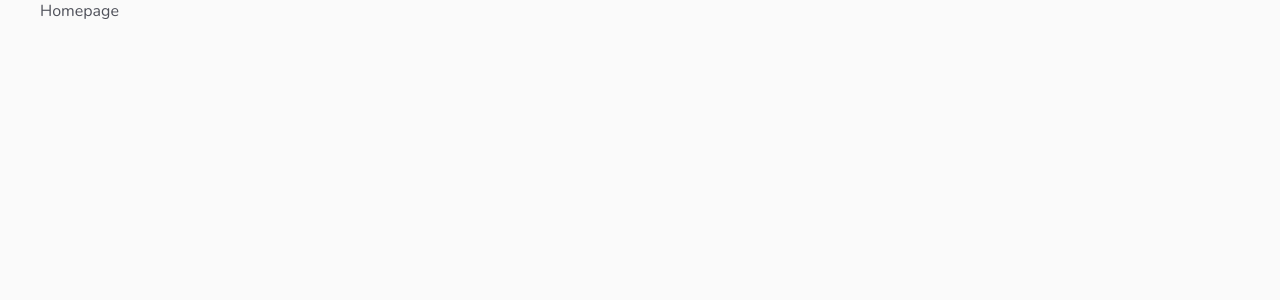
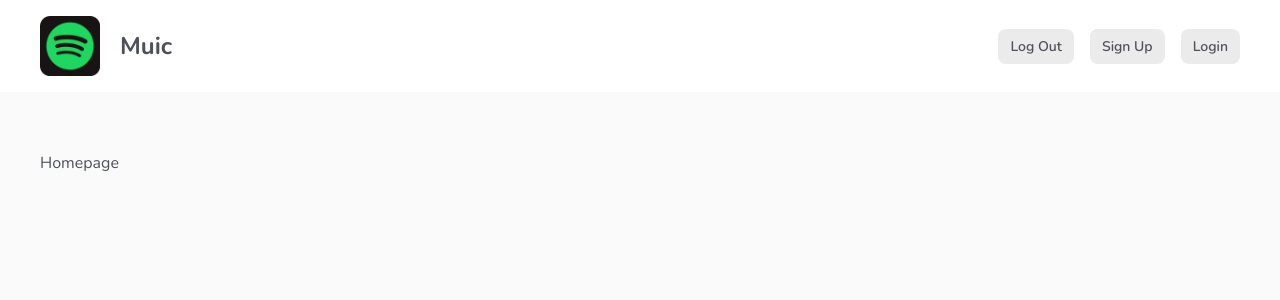
Before and after one commit to Yuzeyzer/Vue-Firebase, a Vue app: page / in a window 1280 px wide. Shown: the top 300 px of the page. Built offline with nearby package versions, Linux system fonts and the light colour scheme.

Commit message:
created Navbar component

```diff
--- a/src/App.vue
+++ b/src/App.vue
@@ -1,13 +1,15 @@
 <template>
+  <Navbar />
   <div class="content">
     <router-view />
   </div>
 </template>
 
 <script>
+import Navbar from "./components/Navbar";
 export default {
   name: "App",
-  components: {},
+  components: { Navbar },
 };
 </script>
 
--- /dev/null
+++ b/src/components/Navbar.vue
@@ -0,0 +1,45 @@
+<template>
+  <div class="navbar">
+    <nav>
+			<img src="@/assets/logo.png" />
+      <h1><router-link :to="{ name: 'Home' }">Muic</router-link></h1>
+      <div class="links">
+        <button>Log Out</button>
+				<router-link class="btn" :to="{ name: 'Signup' }">Sign Up</router-link>
+				<router-link class="btn" :to="{ name: 'Login' }">Login</router-link>
+      </div>
+    </nav>
+  </div>
+</template>
+
+<script>
+export default {};
+</script>
+
+<style scoped>
+  .navbar {
+    padding: 16px 10px;
+    margin-bottom: 60px;
+    background: white;
+  }
+  nav {
+    display: flex;
+    align-items: center;
+    max-width: 1200px;
+    margin: 0 auto;
+  }
+  nav img {
+    max-height: 60px;
+		object-fit: contain
+  }
+  nav h1 {
+    margin-left: 20px;
+  }
+  nav .links {
+    margin-left: auto;
+  }
+  nav .links a, button {
+    margin-left: 16px;
+    font-size: 14px;
+  }
+</style>
```
Also changed, not shown: src/assets/logo.png (added).
